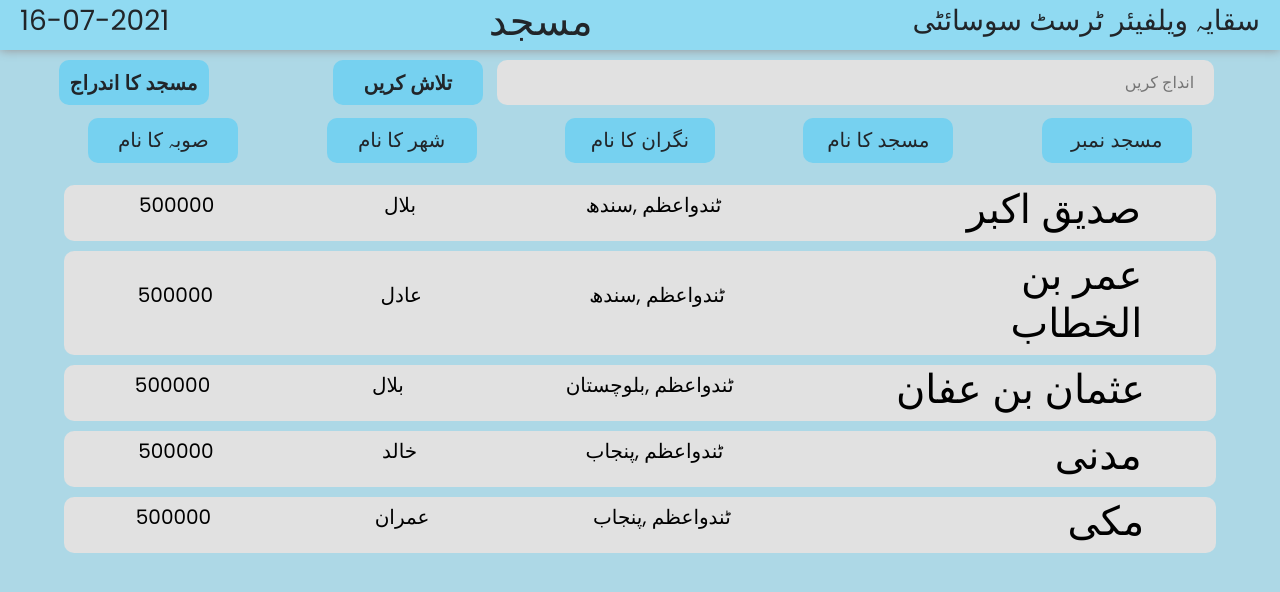
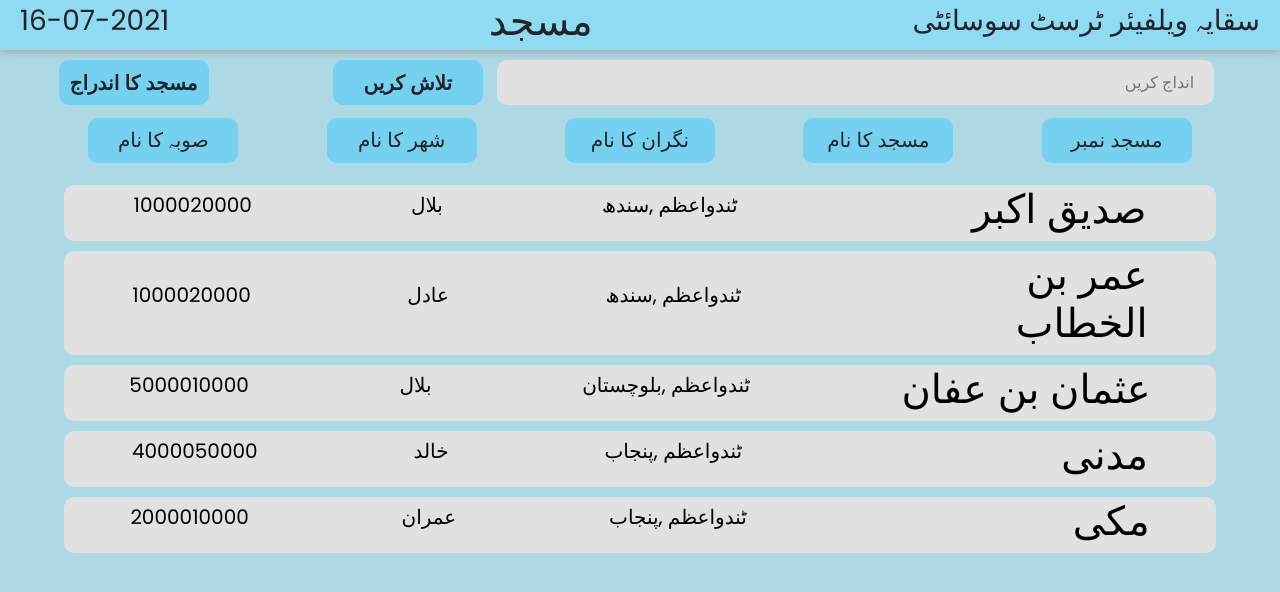
Before and after one commit to khalid129/Saqaya_Welfare, a React (Create React App) app: page /masjid in a window 1280 px wide. Shown: the top 592 px of the page. Built offline with nearby package versions, Linux system fonts and the light colour scheme.

Commit message:
total amount of masjid

```diff
--- a/src/accounts.js
+++ b/src/accounts.js
@@ -15,4 +15,8 @@ export const ACCOUNT = [
     id: 3,
     name: "خالد",
   },
+  {
+    id: 4,
+    name: "صائم",
+  },
 ];
--- a/src/components/Masjid.jsx
+++ b/src/components/Masjid.jsx
@@ -4,6 +4,7 @@ import "../css/masjid.css";
 import Header from "./Header";
 import { MASAJID } from "../masjids";
 import { Link } from "react-router-dom";
+import {filterTransaction} from "../transactions";
 
 const initialState = {
   number: 0,
@@ -29,7 +30,8 @@ const Masjid = () => {
   const [state, setstate] = useState("");
   const [modal, setModal] = useState(false);
   const [form, setForm] = useState(initialState);
-
+  var amount=[];
+  // console.log(filterTransaction);
   const toggleModal = () => {
     setModal(!modal);
   };
@@ -286,7 +288,12 @@ const Masjid = () => {
             <div className="filter_Masjid_name" key={data.name}>
             <Link to={`/masjid/${data.id}`} className="link" style={{textDecoration:"none"}}>
               <div style={{color:"black"}} className="data">
-                <p>500000</p>
+                <p>
+                {filterTransaction.map((totalAmmount)=>{
+                  if(totalAmmount.masjidId===data.id)
+                      {return amount=totalAmmount.amount}
+                })}
+                </p>
                 <p>{data.manager}</p>
                 <p>{data.area} ,{data.province}</p>
                 <h1>{data.name}</h1>
--- a/src/components/MasjidDetail.js
+++ b/src/components/MasjidDetail.js
@@ -10,7 +10,7 @@ import TableContainer from '@material-ui/core/TableContainer';
 import TableHead from '@material-ui/core/TableHead';
 import TableRow from '@material-ui/core/TableRow';
 import Paper from '@material-ui/core/Paper';
-import { TRANSACTION } from "../transactions";
+import {filterTransaction} from "../transactions";
 import { ACCOUNT } from "../accounts.js";
 const useStyles = makeStyles({
     table: {
@@ -21,9 +21,7 @@ const useStyles = makeStyles({
 const tableStyle = {fontWeight:'bold', fontSize:'20px', textAlign:'center'};
 const MasjidDetail = () => {
 
-let filterTransaction = TRANSACTION.filter((transaction)=>{return transaction.transType == 'expense';})
     const classes = useStyles();
-
 
   return (
     <div className="main_div">
--- a/src/transactions.js
+++ b/src/transactions.js
@@ -2,15 +2,141 @@ export const TRANSACTION = [
     {
       id: 0,
       accountId: 0,
+      masjidId: 0,
       transType: "income",
+      date: "2021-08-14",
+      voucher: "",
+      bank : "",
+      reciever : "",
+      detail : "",
+      voucherNo : "",
       amount: 100000,
-      date: "2021-08-16",
     },
     {
       id: 1,
-      accountId: 1,
+      accountId: 0,
+      masjidId: 0,
+      transType: "income",
+      date: "2021-08-15",
+      voucher: "",
+      bank : "",
+      reciever : "",
+      detail : "",
+      voucherNo : "",
+      amount: 50000,
+    },
+    {
+      id: 2,
+      accountId: 0,
+      masjidId: 0,
       transType: "expense",
       date: "2021-08-19",
+      voucher: "واؤچر",
+      bank : "سقایہ ویلفئیر سوسائٹی",
+      reciever : "محمد امین خان",
+      detail : "-",
+      voucherNo : "-",
+      amount: 10000,
+    },
+    {
+      id: 3,
+      accountId: 0,
+      masjidId: 0,
+      transType: "expense",
+      date: "2021-08-20",
+      voucher: "واؤچر",
+      bank : "سقایہ ویلفئیر سوسائٹی",
+      reciever : "محمد امین خان",
+      detail : "-",
+      voucherNo : "-",
+      amount: 20000,
+    },
+     ////////////////////////////////////////////////////
+    {
+      id: 4,
+      accountId: 1,
+      masjidId: 1,
+      transType: "income",
+      date: "2021-08-10",
+      voucher: "",
+      bank : "",
+      reciever : "",
+      detail : "",
+      voucherNo : "",
+      amount: 50000,
+    },
+    {
+      id: 5,
+      accountId: 1,
+      masjidId: 1,
+      transType: "income",
+      date: "2021-08-16",
+      voucher: "",
+      bank : "",
+      reciever : "",
+      detail : "",
+      voucherNo : "",
+      amount: 10000,
+    },
+    {
+      id: 6,
+      accountId: 1,
+      masjidId: 1,
+      transType: "expense",
+      date: "2021-08-13",
+      voucher: "واؤچر",
+      bank : "سقایہ ویلفئیر سوسائٹی",
+      reciever : "محمد امین خان",
+      detail : "-",
+      voucherNo : "-",
+      amount: 10000,
+    },
+    {
+      id: 7,
+      accountId: 1,
+      masjidId: 1,
+      transType: "expense",
+      date: "2021-08-13",
+      voucher: "واؤچر",
+      bank : "سقایہ ویلفئیر سوسائٹی",
+      reciever : "محمد امین خان",
+      detail : "-",
+      voucherNo : "-",
+      amount: 20000,
+    },
+     ////////////////////////////////////////////////////
+    {
+      id: 8,
+      accountId: 2,
+      masjidId: 2,
+      transType: "income",
+      date: "2021-08-1",
+      voucher: "",
+      bank : "",
+      reciever : "",
+      detail : "",
+      voucherNo : "",
+      amount: 30000,
+    },
+    {
+      id: 9,
+      accountId: 2,
+      masjidId: 2,
+      transType: "income",
+      date: "2021-08-1",
+      voucher: "",
+      bank : "",
+      reciever : "",
+      detail : "",
+      voucherNo : "",
+      amount: 40000,
+    },
+    {
+      id: 10,
+      accountId: 2,
+      masjidId: 2,
+      transType: "expense",
+      date: "2021-08-13",
       voucher: "واؤچر",
       bank : "سقایہ ویلفئیر سوسائٹی",
       reciever : "محمد امین خان",
@@ -19,15 +145,9 @@ export const TRANSACTION = [
       amount: 50000,
     },
     {
-      id: 2,
+      id: 11,
       accountId: 2,
-      transType: "income",
-      amount: 50000,
-      date: "2021-08-10",
-    },
-    {
-      id: 3,
-      accountId: 3,
+      masjidId: 2,
       transType: "expense",
       date: "2021-08-13",
       voucher: "واؤچر",
@@ -35,106 +155,41 @@ export const TRANSACTION = [
       reciever : "محمد امین خان",
       detail : "-",
       voucherNo : "-",
-      amount: 40000,
-    },
-    ////////////////////////////////////////////////////
-    {
-      id: 4,
-      accountId: 0,
-      transType: "income",
-      date: "2021-08-16",
       amount: 10000,
     },
+     ////////////////////////////////////////////////////
     {
-      id: 5,
-      accountId: 1,
-      transType: "income",
-      amount: 15000,
-      date: "2021-08-19",
-    },
-    {
-      id: 6,
-      accountId: 2,
-      transType: "expense",
-      date: "2021-08-19",
-      voucher: "واؤچر",
-      bank : "سقایہ ویلفئیر سوسائٹی",
-      reciever : "محمد امین خان",
-      detail : "-",
-      voucherNo : "-",
-      amount: 14000,
-    },
-    //////////////////////////////
-    {
-      id: 7,
+      id: 12,
       accountId: 3,
-      transType: "income",
-      date: "2021-08-1",
-      amount: 800000,
-    },
-    {
-      id: 8,
-      accountId: 0,
-      transType: "expense",
-      date: "2021-08-8",
-      voucher: "واؤچر",
-      bank : "سقایہ ویلفئیر سوسائٹی",
-      reciever : "محمد امین خان",
-      detail : "-",
-      voucherNo : "-",
-      amount: 400000,
-    },
-    {
-      id: 9,
-      accountId: 1,
+      masjidId: 3,
       transType: "income",
       date: "2021-08-3",
+      voucher: "",
+      bank : "",
+      reciever : "",
+      detail : "",
+      voucherNo : "",
       amount: 200000,
     },
     {
-      id: 10,
-      accountId: 2,
-      transType: "expense",
-      date: "2021-08-9",
-      voucher: "واؤچر",
-      bank : "سقایہ ویلفئیر سوسائٹی",
-      reciever : "محمد امین خان",
-      detail : "-",
-      voucherNo : "-",
-      amount: 200000,
-    },
-    ///////////////////////////////
-    {
-      id: 11,
+      id: 13,
       accountId: 3,
+      masjidId: 3,
       transType: "income",
-      date: "2021-05-2",
-      amount: 100000,
-    },
-    {
-      id: 12,
-      accountId: 0,
-      transType: "expense",
-      date: "2021-08-19",
-      voucher: "واؤچر",
-      bank : "سقایہ ویلفئیر سوسائٹی",
-      reciever : "محمد امین خان",
-      detail : "-",
-      voucherNo : "-",
+      date: "2021-08-3",
+      voucher: "",
+      bank : "",
+      reciever : "",
+      detail : "",
+      voucherNo : "",
       amount: 50000,
     },
     {
-      id: 13,
-      accountId: 1,
-      transType: "income",
-      amount: 50000,
-      date: "2021-06-19",
-    },
-    {
       id: 14,
-      accountId: 2,
+      accountId: 3,
+      masjidId: 3,
       transType: "expense",
-      date: "2021-08-22",
+      date: "2021-08-19",
       voucher: "واؤچر",
       bank : "سقایہ ویلفئیر سوسائٹی",
       reciever : "محمد امین خان",
@@ -145,13 +200,69 @@ export const TRANSACTION = [
     {
       id: 15,
       accountId: 3,
+      masjidId: 3,
       transType: "expense",
-      date: "2021-08-16",
+      date: "2021-08-8",
       voucher: "واؤچر",
       bank : "سقایہ ویلفئیر سوسائٹی",
       reciever : "محمد امین خان",
       detail : "-",
       voucherNo : "-",
-      amount: 5000,
-    }
+      amount: 50000,
+    },
+     ////////////////////////////////////////////////////
+    {
+      id: 16,
+      accountId: 4,
+      masjidId: 4,
+      transType: "income",
+      date: "2021-08-3",
+      voucher: "",
+      bank : "",
+      reciever : "",
+      detail : "",
+      voucherNo : "",
+      amount: 30000,
+    },
+    {
+      id: 17,
+      accountId: 4,
+      masjidId: 4,
+      transType: "income",
+      date: "2021-08-3",
+      voucher: "",
+      bank : "",
+      reciever : "",
+      detail : "",
+      voucherNo : "",
+      amount: 30000,
+    },
+    {
+      id: 18,
+      accountId: 4,
+      masjidId: 4,
+      transType: "expense",
+      date: "2021-08-9",
+      voucher: "واؤچر",
+      bank : "سقایہ ویلفئیر سوسائٹی",
+      reciever : "محمد امین خان",
+      detail : "-",
+      voucherNo : "-",
+      amount: 20000,
+    },
+    {
+      id: 19,
+      accountId: 4,
+      masjidId: 4,
+      transType: "expense",
+      date: "2021-08-9",
+      voucher: "واؤچر",
+      bank : "سقایہ ویلفئیر سوسائٹی",
+      reciever : "محمد امین خان",
+      detail : "-",
+      voucherNo : "-",
+      amount: 10000,
+    },
   ];
+
+export const filterTransaction = TRANSACTION.filter((transaction)=>{return transaction.transType == 'expense';})
```
